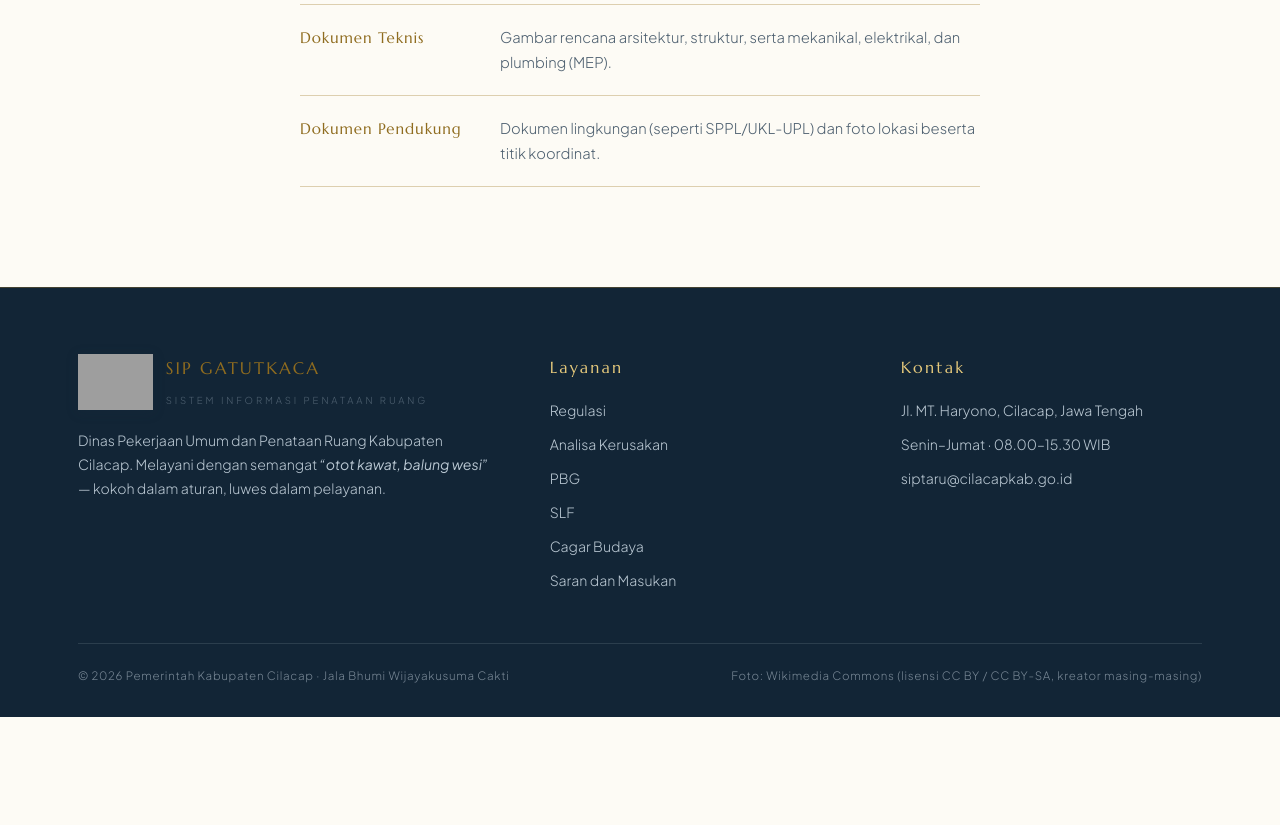
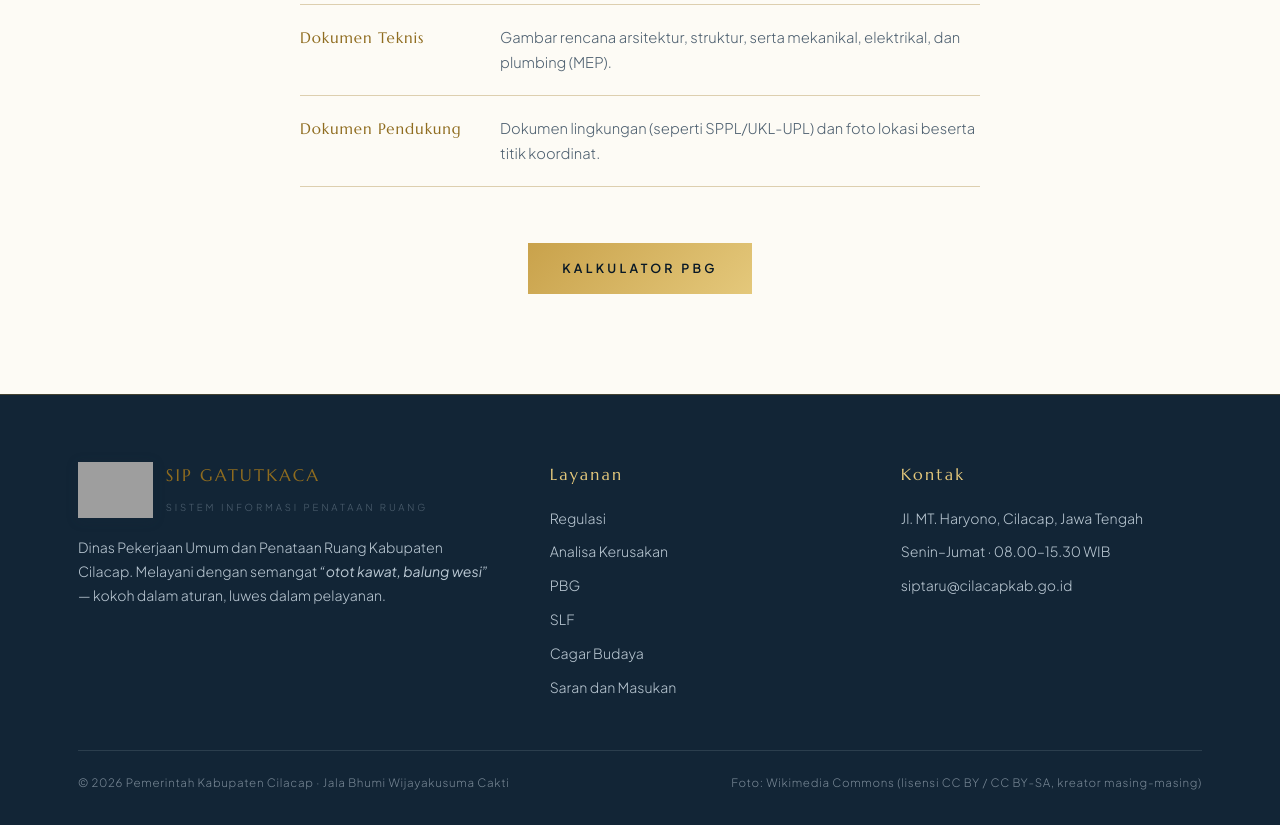
Before and after one commit to simbgsemarang-code/sipgatutkaca, a CodeIgniter app: page /pbg in a window 1280 px wide. Shown: the part 1198-2023 px from the top of the page. Before the commit the page ends 1915 px from the top, so only its background shows below. Run offline with CodeIgniter, Linux system fonts and the light colour scheme; grey boxes are pictures that could not be loaded.

Commit message:
Halaman PBG: tambah tombol "Kalkulator PBG"
Tombol emas di bawah Persyaratan Dokumen PBG, membuka
https://simbg.pu.go.id/#kalkulator-retribusi di tab baru
(target="_blank" + rel="noopener noreferrer" untuk keamanan -
mencegah tab baru punya akses balik ke window.opener).

```diff
--- a/application/views/pages/pbg.php
+++ b/application/views/pages/pbg.php
@@ -275,6 +275,10 @@ footer{background:var(--foot);color:#F8F4EA;padding:66px 0 32px;border-top:1px s
         <div class="list-item"><span class="list-key">Dokumen Pendukung</span><span class="list-val">Dokumen lingkungan (seperti SPPL/UKL-UPL) dan foto lokasi beserta titik koordinat.</span></div>
       </div>
     </div>
+
+    <div class="reveal" style="margin-top:56px;text-align:center">
+      <a class="btn btn-gold" href="https://simbg.pu.go.id/#kalkulator-retribusi" target="_blank" rel="noopener noreferrer">Kalkulator PBG</a>
+    </div>
   </div>
 </section>
 
```
